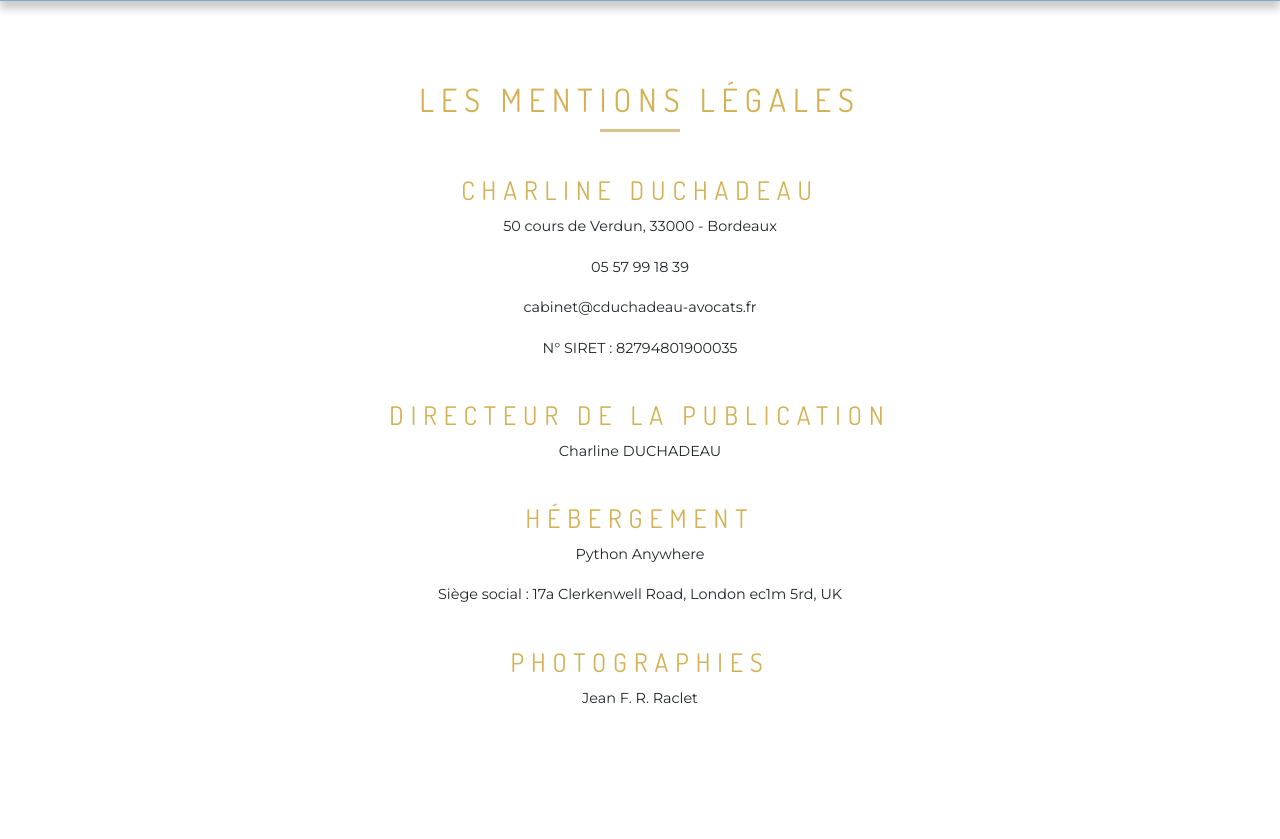
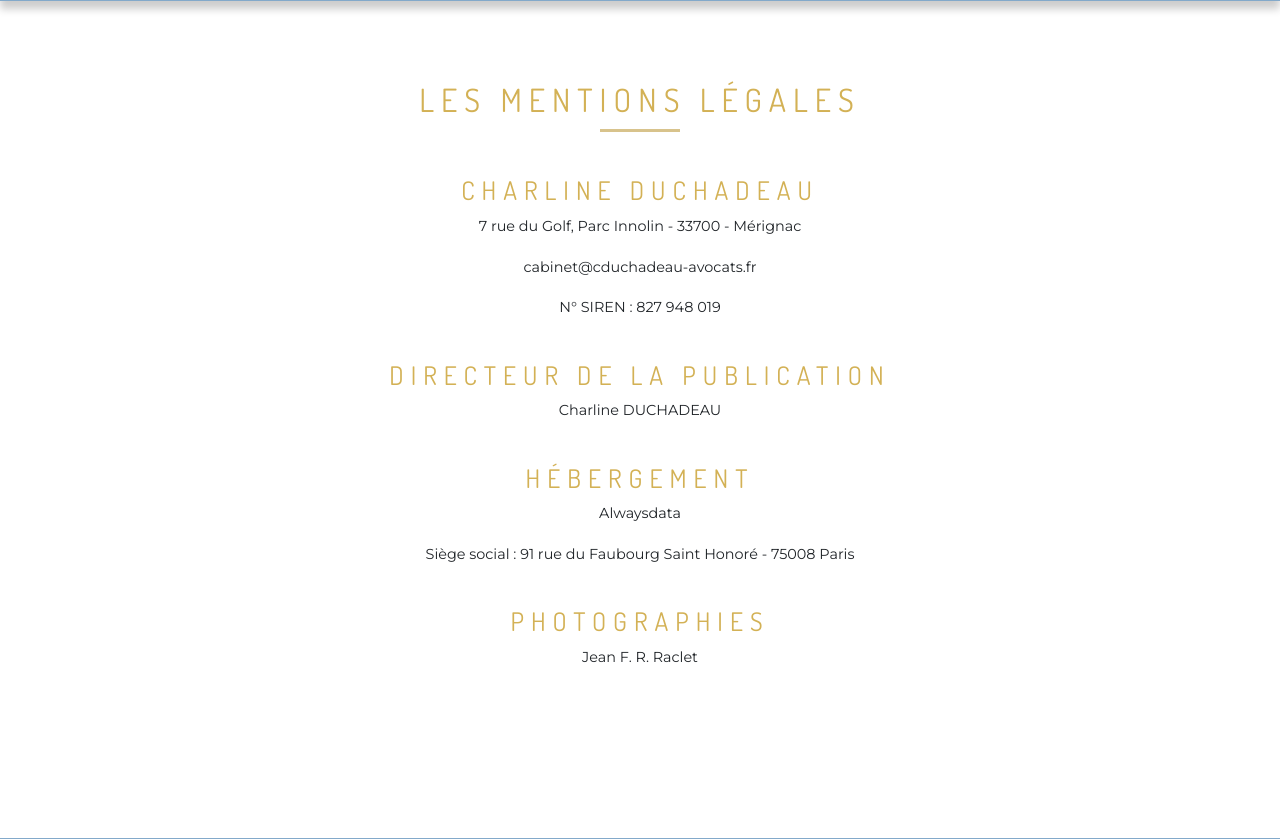
Before and after one commit to SarahRubio/charline-d, a Django app: page /mentions_legales in a window 1280 px wide. Shown: the part 615-1454 px from the top of the page. Run offline with Django 3.2, Linux system fonts and the light colour scheme; some libraries are stand-ins or nearby versions.

Commit message:
update legal mentions

```diff
--- a/src/templates/mentions_legales.html
+++ b/src/templates/mentions_legales.html
@@ -11,10 +11,9 @@
         <div class="row justify-content-center align-items-center text-center mentions-legales">
             <div class="col-md-12 mb-4">
                 <h3>Charline DUCHADEAU</h3>
-                <address>50 cours de Verdun, 33000 - Bordeaux</address>
-                <p>05 57 99 18 39</p>
+                <address>7 rue du Golf, Parc Innolin - 33700 - Mérignac</address>
                 <p>cabinet@cduchadeau-avocats.fr</p>
-                <p>N° SIRET : 82794801900035</p>
+                <p>N° SIREN : 827 948 019</p>
 
             </div>
             <div class="col-md-12 mb-4">
@@ -23,8 +22,8 @@
             </div>
             <div class="col-md-12 mb-4">
                 <h3>HÉBERGEMENT</h3>
-                <p>Python Anywhere</p>
-                <p>Siège social : 17a Clerkenwell Road, London ec1m 5rd, UK</p>
+                <p>Alwaysdata</p>
+                <p>Siège social : 91 rue du Faubourg Saint Honoré - 75008 Paris</p>
             </div>
             <div class="col-md-12 mb-4">
                 <h3>PHOTOGRAPHIES</h3>
```
